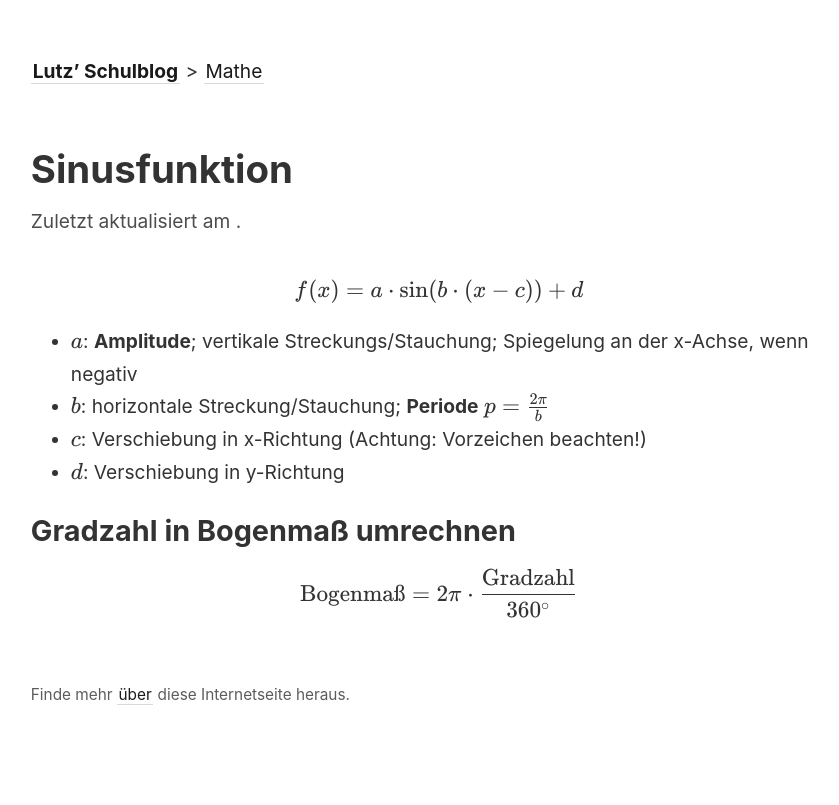
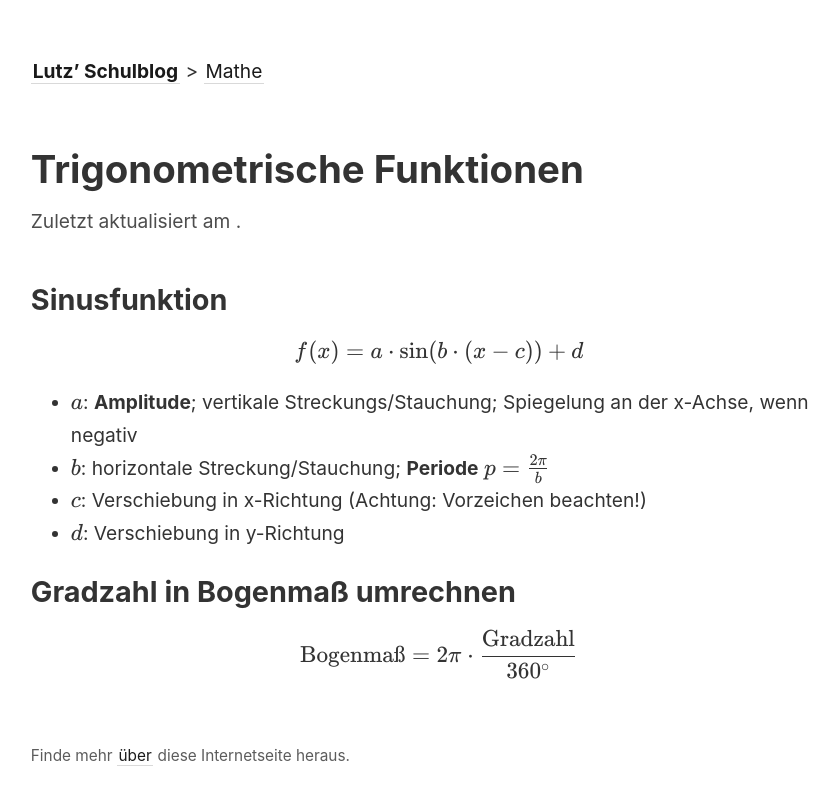
Before and after one commit to lutz-stu/school-blog, a Jekyll site: the page built from _notes/Mathe/sinusfunktion.md, in a window 1280 px wide. Shown: the top 805 px of the page, without its empty margins (46-885 px from the left). Built offline with Jekyll 4.4.1, drawn with Linux system fonts in a browser that asks for light colours.

Commit message:
Update Mathe content (Funktionen)

```diff
--- a/_notes/Mathe/sinusfunktion.md
+++ b/_notes/Mathe/sinusfunktion.md
@@ -1,6 +1,8 @@
 ---
-title: Sinusfunktion
+title: Trigonometrische Funktionen
 ---
+
+## Sinusfunktion
 
 $$ f(x) = a \cdot \sin(b \cdot (x - c)) + d $$
 
```
